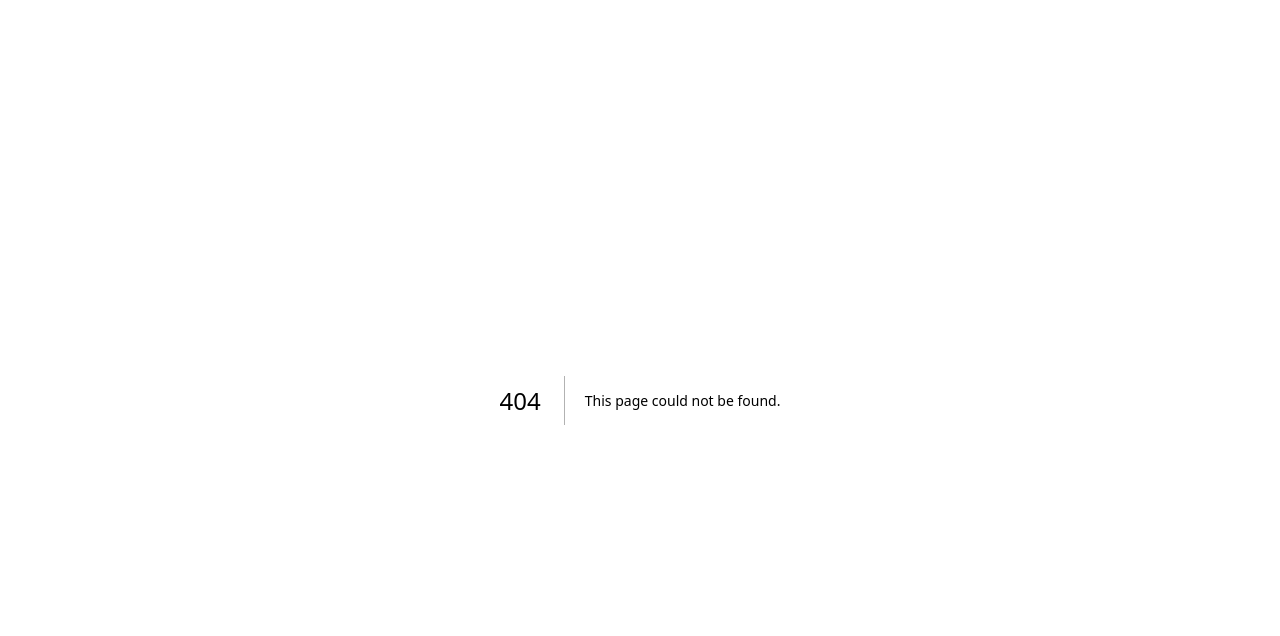
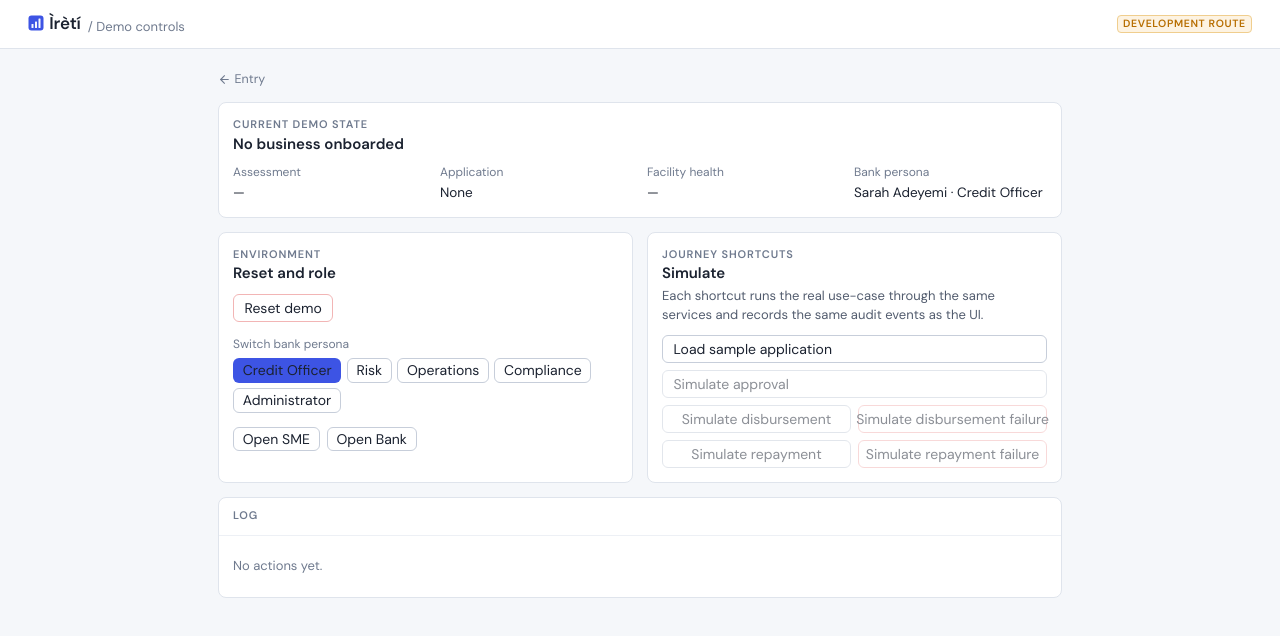
Before and after one commit to Lideeyah/ireti, a Next.js app: page /dev in a window 1280 px wide. Before the commit this address had no page. Shown: the top 636 px of the page. Built offline with nearby package versions, Linux system fonts and the light colour scheme.

Commit message:
Demo controls route

```diff
--- /dev/null
+++ b/src/app/dev/page.tsx
@@ -0,0 +1,104 @@
+"use client";
+import { useState } from "react";
+import Link from "next/link";
+import { ArrowLeft } from "lucide-react";
+import { useStore } from "@/lib/store/store";
+import { useAdebayo } from "@/hooks/useAdebayo";
+import { HydrationGate } from "@/components/shell/HydrationGate";
+import { Wordmark } from "@/components/ui/Wordmark";
+import { Card, CardHeader, Field } from "@/components/ui/Card";
+import { Button } from "@/components/ui/Button";
+import { ApplicationStatusChip, HealthChip } from "@/components/ui/Chip";
+import { DemoTag } from "@/components/ui/Banner";
+import { USERS } from "@/lib/seed/demoData";
+import { ROLE_LABELS } from "@/lib/auth/roles";
+
+export default function DevPage() {
+  return (
+    <main className="min-h-screen">
+      <header className="h-14 flex items-center justify-between px-8 border-b border-line bg-surface">
+        <Wordmark suffix="Demo controls" />
+        <DemoTag>Development route</DemoTag>
+      </header>
+      <div className="max-w-[900px] mx-auto px-8 py-6">
+        <Link href="/" className="inline-flex items-center gap-1 text-[12.5px] text-ink-3 hover:text-ink mb-4"><ArrowLeft size={13} /> Entry</Link>
+        <HydrationGate><Controls /></HydrationGate>
+      </div>
+    </main>
+  );
+}
+
+function Controls() {
+  const s = useStore();
+  const { business, activeApplication, plan, repayments, assessment } = useAdebayo();
+  const [busy, setBusy] = useState<string | null>(null);
+  const [log, setLog] = useState<string[]>([]);
+  const run = async (key: string, fn: () => Promise<unknown> | unknown, msg: string) => {
+    setBusy(key);
+    try {
+      await fn();
+      setLog((l) => [`${new Date().toLocaleTimeString("en-GB")} · ${msg}`, ...l]);
+    } catch (e) {
+      setLog((l) => [`${new Date().toLocaleTimeString("en-GB")} · Failed: ${e instanceof Error ? e.message : String(e)}`, ...l]);
+    }
+    setBusy(null);
+  };
+  const nextRep = repayments.find((r) => r.status === "scheduled" || r.status === "failed");
+  const canApprove = activeApplication && ["submitted", "under_review", "additional_information"].includes(activeApplication.status);
+  const canDisburse = activeApplication && ["disbursement_pending", "disbursement_failed"].includes(activeApplication.status) && activeApplication.disbursement?.status !== "processing";
+
+  return (
+    <div className="space-y-4">
+      <Card>
+        <CardHeader eyebrow="Current demo state" title={business ? business.name : "No business onboarded"} />
+        <div className="grid grid-cols-4 gap-4">
+          <Field label="Assessment">{assessment ? `${assessment.score} / 100` : "—"}</Field>
+          <Field label="Application">{activeApplication ? <span className="inline-flex items-center gap-2 tnum">{activeApplication.reference} <ApplicationStatusChip status={activeApplication.status} health={plan?.health} /></span> : "None"}</Field>
+          <Field label="Facility health">{plan ? <HealthChip health={plan.health} /> : "—"}</Field>
+          <Field label="Bank persona">{s.currentBankUser().name} · {ROLE_LABELS[s.currentBankUser().role]}</Field>
+        </div>
+      </Card>
+
+      <div className="grid md:grid-cols-2 gap-4">
+        <Card>
+          <CardHeader eyebrow="Environment" title="Reset and role" />
+          <div className="space-y-2">
+            <Button variant="destructive" loading={busy === "reset"} onClick={() => run("reset", () => s.resetDemo(), "Demo reset to seeded state")}>Reset demo</Button>
+            <div className="pt-2">
+              <div className="text-[12px] text-ink-3 mb-1.5">Switch bank persona</div>
+              <div className="flex flex-wrap gap-1.5">
+                {USERS.filter((u) => u.organisationId === "org_bank").map((u) => (
+                  <Button key={u.id} size="sm" variant={s.bankUserId === u.id ? "primary" : "secondary"} onClick={() => s.setBankUser(u.id)}>{ROLE_LABELS[u.role]}</Button>
+                ))}
+              </div>
+            </div>
+            <div className="flex gap-2 pt-2">
+              <Link href="/sme"><Button size="sm">Open SME</Button></Link>
+              <Link href="/bank"><Button size="sm">Open Bank</Button></Link>
+            </div>
+          </div>
+        </Card>
+        <Card>
+          <CardHeader eyebrow="Journey shortcuts" title="Simulate" description="Each shortcut runs the real use-case through the same services and records the same audit events as the UI." />
+          <div className="space-y-2">
+            <Button className="w-full justify-start" disabled={!!activeApplication && activeApplication.status !== "rejected"} loading={busy === "load"} onClick={() => run("load", () => s.loadSampleApplication(), "Sample application loaded (Adebayo Foods, onboarded, connected, assessed, submitted)")}>Load sample application</Button>
+            <Button className="w-full justify-start" disabled={!canApprove} loading={busy === "approve"} onClick={() => run("approve", () => s.approveApplication(activeApplication!.id), "Application approved; preparing disbursement")}>Simulate approval</Button>
+            <div className="grid grid-cols-2 gap-2">
+              <Button disabled={!canDisburse} loading={busy === "disb"} onClick={() => run("disb", () => s.initiateDisbursement(activeApplication!.id, "success"), "Disbursement confirmed")}>Simulate disbursement</Button>
+              <Button disabled={!canDisburse} loading={busy === "disbf"} variant="destructive" onClick={() => run("disbf", () => s.initiateDisbursement(activeApplication!.id, "failure"), "Disbursement failed")}>Simulate disbursement failure</Button>
+            </div>
+            <div className="grid grid-cols-2 gap-2">
+              <Button disabled={!nextRep} loading={busy === "rep"} onClick={() => run("rep", () => s.processRepayment(nextRep!.id, "success"), "Repayment processed")}>Simulate repayment</Button>
+              <Button disabled={!nextRep} loading={busy === "repf"} variant="destructive" onClick={() => run("repf", () => s.processRepayment(nextRep!.id, "failure"), "Repayment failed; risk case opened")}>Simulate repayment failure</Button>
+            </div>
+          </div>
+        </Card>
+      </div>
+
+      <Card padded={false}>
+        <div className="px-4 py-3 border-b border-line-subtle eyebrow">Log</div>
+        {log.length === 0 ? <div className="px-4 py-6 text-[13px] text-ink-3">No actions yet.</div> : <ul className="divide-y divide-line-subtle">{log.map((l, i) => <li key={i} className="px-4 py-2 text-[12.5px] text-ink-2 tnum">{l}</li>)}</ul>}
+      </Card>
+    </div>
+  );
+}
```
